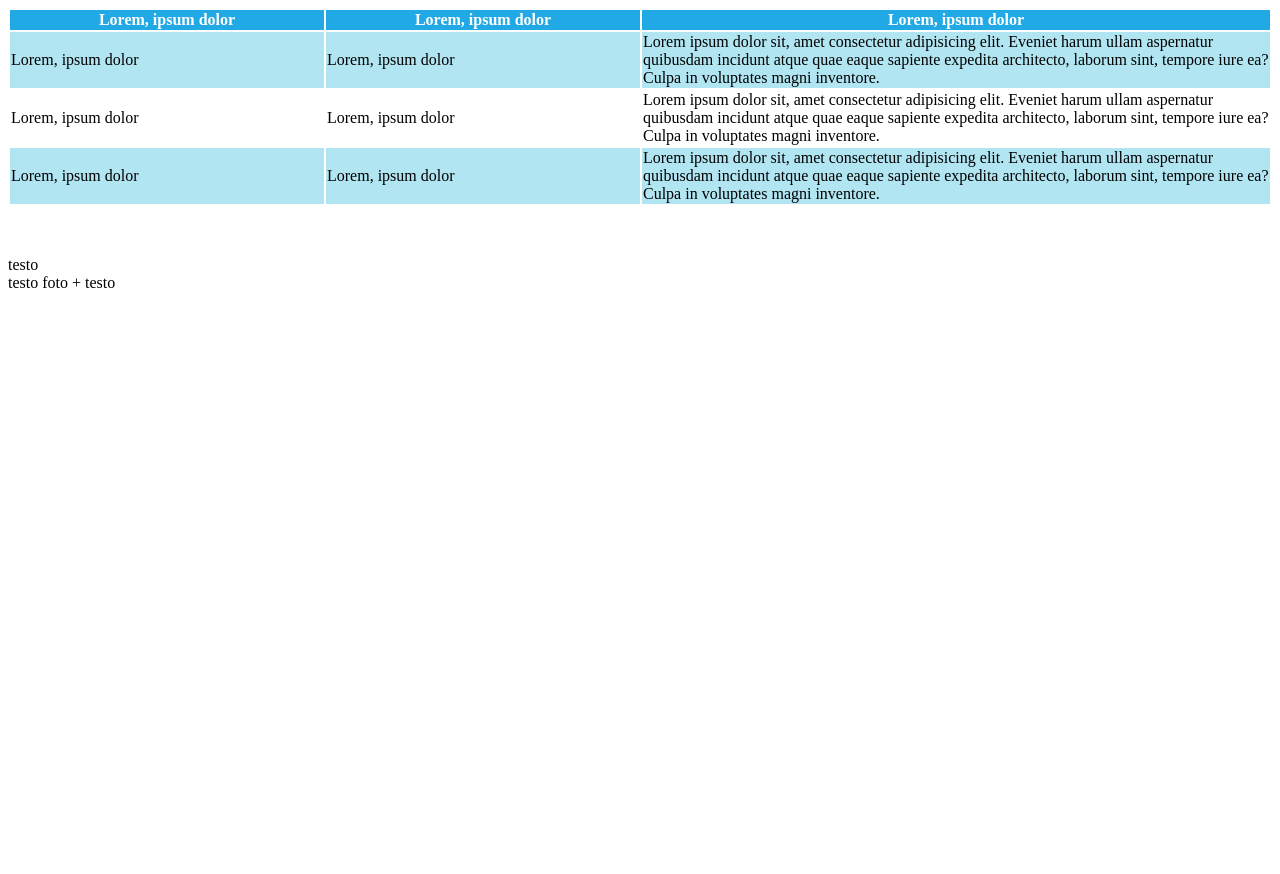
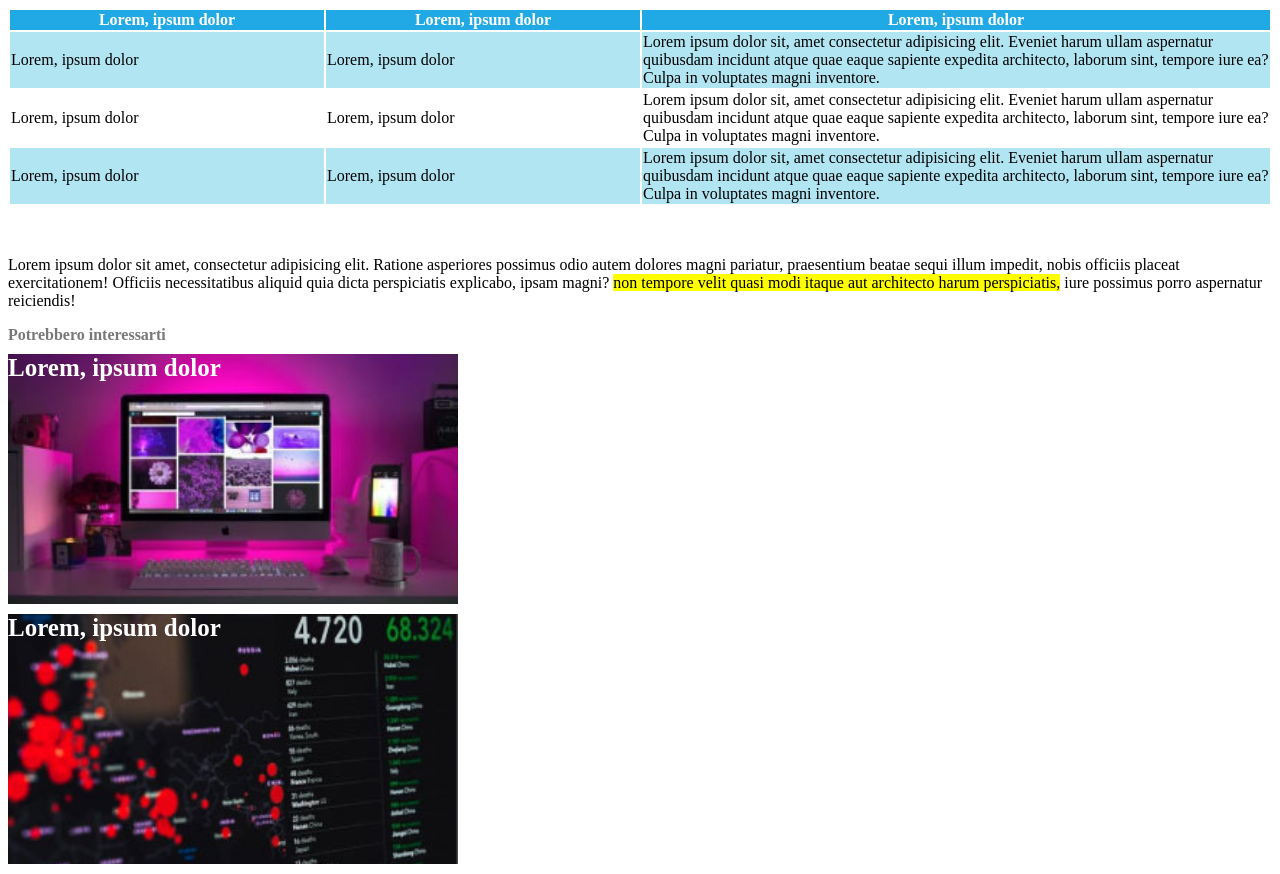
Before and after one commit to MarBozzz/html-css-booleaner, a plain HTML site: page index.html in a window 1280 px wide. Shown: the part 936-1810 px from the top of the page. Before the commit the page ends 1236 px from the top, so only its background shows below. Drawn offline with Linux system fonts and the light colour scheme.

Commit message:
[added] footer

```diff
--- a/css/style.css
+++ b/css/style.css
@@ -58,3 +58,30 @@ thead {
 .odd-row {
 background-color:#B1E5F2;
 }
+
+/*footer*/
+
+#suggestions {
+  color: #787878;
+  font-weight: 800;
+  margin-bottom: 10px;
+}
+
+.gallery {
+  background-size: cover;
+  background-position: center;
+  height: 250px;
+  width: 450px;
+  margin-bottom: 10px;
+  color: white;
+  font-weight: 800;
+  font-size: 25px;
+}
+
+.first-photo {
+  background-image:url('../img/monitor.jpg');
+}
+
+.second-photo {
+  background-image:url('../img/graph.jpg');
+}
--- a/index.html
+++ b/index.html
@@ -76,13 +76,12 @@
           </tr>
         </tbody>
       </table>
-
     </section>
 <!-- /tabella -->
 
 <!-- conclusioni -->
-    <section>
-      testo
+    <section class="article">
+      <p>Lorem ipsum dolor sit amet, consectetur adipisicing elit. Ratione asperiores possimus odio autem dolores magni pariatur, praesentium beatae sequi illum impedit, nobis officiis placeat exercitationem! Officiis necessitatibus aliquid quia dicta perspiciatis explicabo, ipsam magni?  <span> non tempore velit quasi modi itaque aut architecto harum perspiciatis,</span> iure possimus porro aspernatur reiciendis!</p>
     </section>
 <!-- /conclusioni -->
 
@@ -91,8 +90,15 @@
 
   <footer>
 
-      testo
-      foto + testo
+      <p id="suggestions">Potrebbero interessarti</p>
+
+      <div class="gallery first-photo">
+        <span>Lorem, ipsum dolor</span>
+      </div>
+
+      <div class="gallery second-photo">
+        <span>Lorem, ipsum dolor</span>
+      </div>
 
   </footer>
 
```
